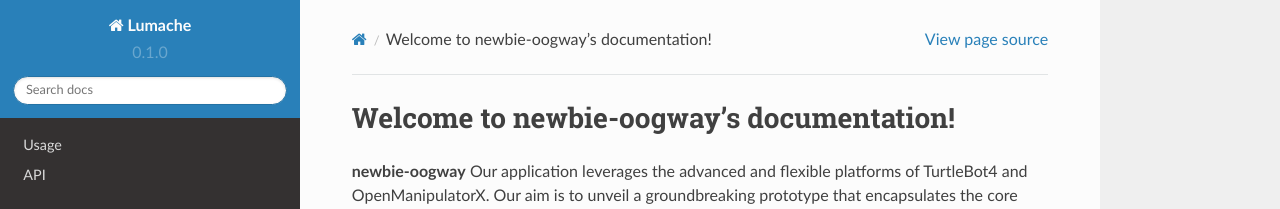
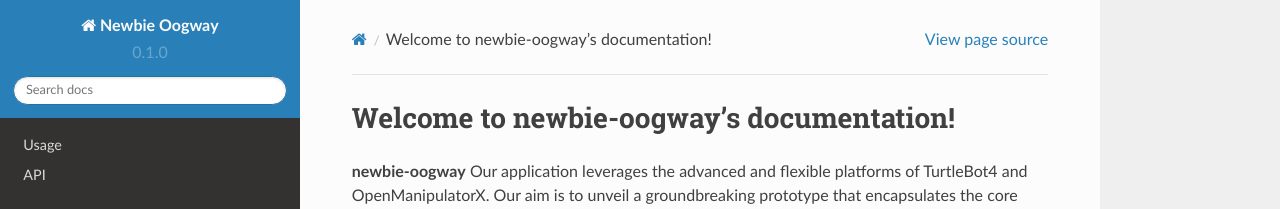
Before and after one commit to stevenleon99/Newbie_Oogway, a Sphinx documentation site: the page built from docs/source/index.rst, in a window 1280 px wide. Shown: the top 209 px of the page. Built offline with Sphinx 7.4.7 and the Read the Docs theme 2.0.0, drawn with Linux system fonts in a browser that asks for light colours.

Commit message:
update project name
On branch main
Your branch is ahead of 'origin/main' by 1 commit.
  (use "git push" to publish your local commits)

Changes to be committed:
	modified:   docs/source/conf.py

```diff
--- a/docs/source/conf.py
+++ b/docs/source/conf.py
@@ -2,7 +2,7 @@
 
 # -- Project information
 
-project = 'Lumache'
+project = 'Newbie Oogway'
 copyright = '2021, Graziella'
 author = 'Graziella'
 
```
